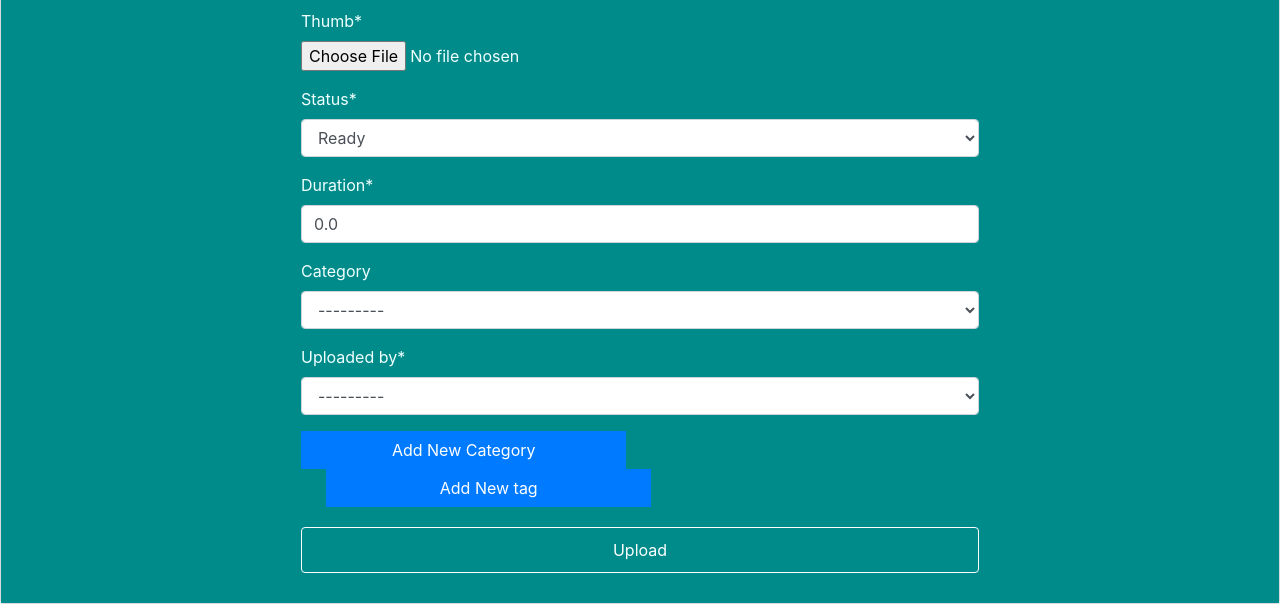
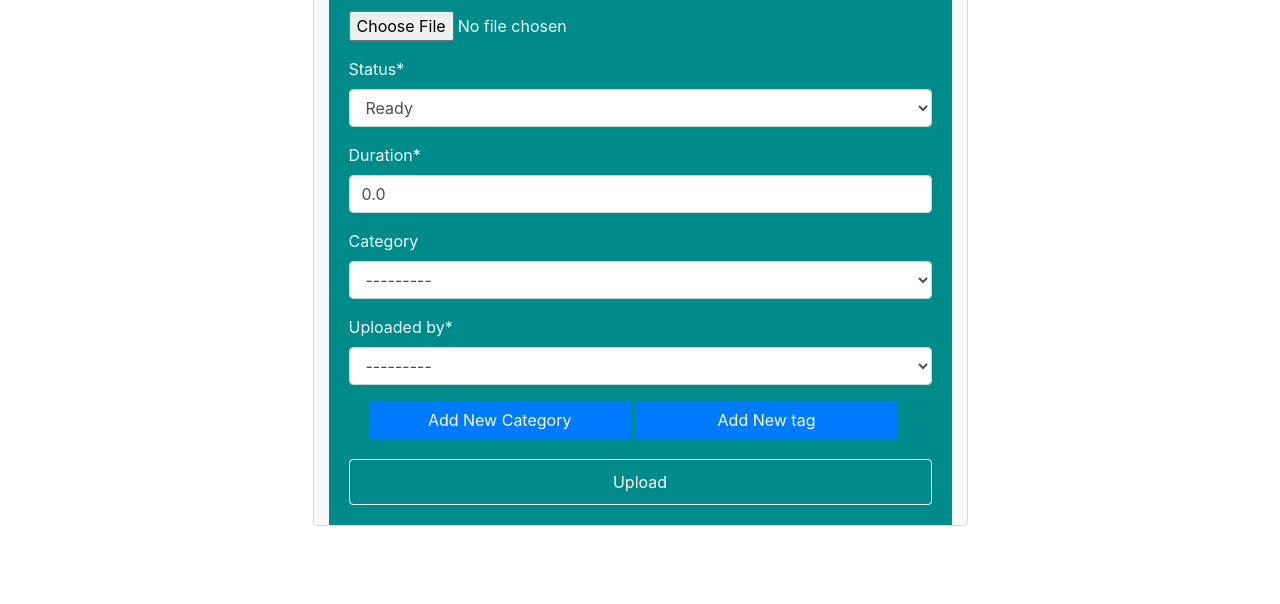
Before and after one commit to hameeskt/Vidgyor, a Django app: page /video_upload in a window 1280 px wide. Shown: the part 756-1360 px from the top of the page. After the commit the page ends 1282 px from the top, so only its background shows below. Run offline with Django 3.2, Linux system fonts and the light colour scheme; data that the repository does not hold is empty; some libraries are stand-ins or nearby versions.

Commit message:
Bugfix on Video Upload page

```diff
--- a/static/css/main_page.css
+++ b/static/css/main_page.css
@@ -138,7 +138,6 @@ padding :10px;
 
 
 #cardbody {
-    padding: 50px 300px 30px 300px;
     color: azure;
     background-color: darkcyan;
 }
@@ -153,16 +152,17 @@ padding :10px;
 
 #buttoncategory {
     color: #fff;
-    width: 48%;
+    width: 45%;
     background-color: #007bff;
     border-color: #007bff;
     border-radius: 0px;
+    margin-left: 20px;
 }
 #buttontag {
     color: #fff;
-    width: 48%;
+    width: 45%;
     background-color: #007bff;
     border-color: #007bff;
     border-radius: 0px;
-    margin-left: 25px;
+
 }
--- a/templates/video_upload.html
+++ b/templates/video_upload.html
@@ -3,7 +3,9 @@
 {% load crispy_forms_tags %}
 
 {% block content %}
-<div class="card bg-light text-dark">
+<div class="row">
+    <div class="col-md-3 col-sm-3"></div>
+<div class="card bg-light text-dark col-md-6 col-sm-6">
     <div class="card-body" id="cardbody">
         <form method = "post" enctype="multipart/form-data">
         {% csrf_token %}
@@ -16,6 +18,6 @@
 
     </div>
   </div>
-
+</div>
 
 {% endblock %}
```
